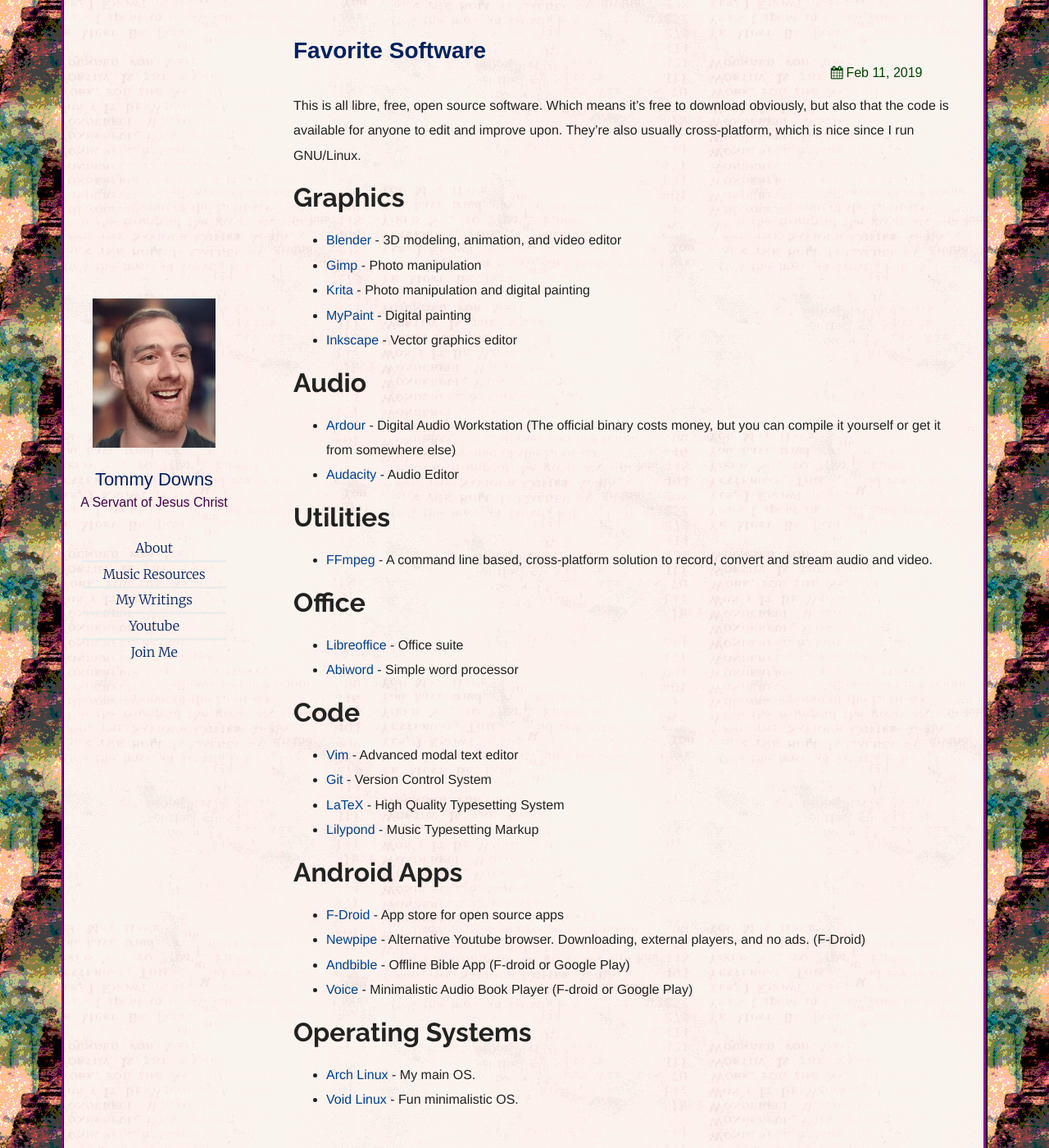
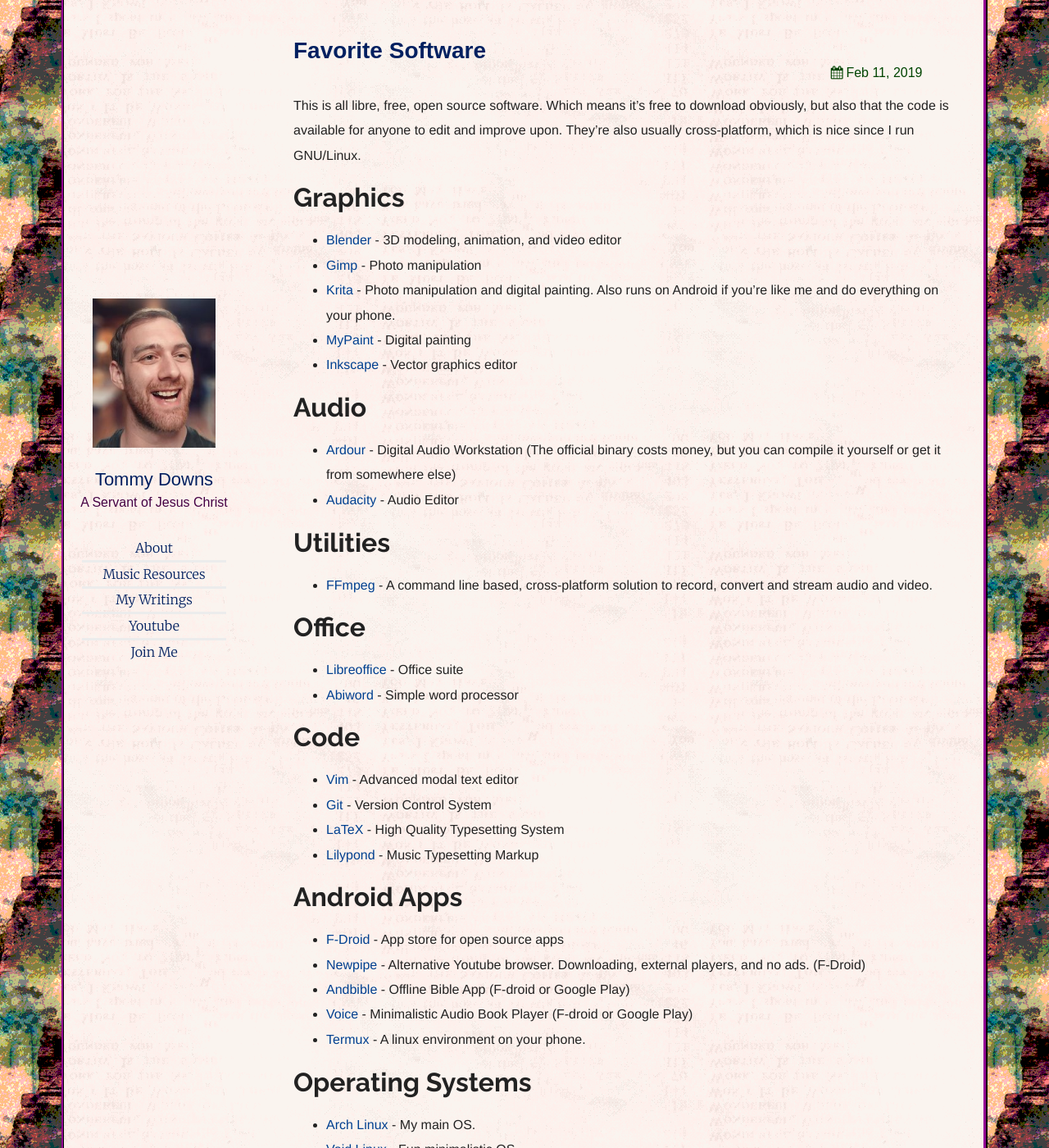
Before and after one commit to tnelsond/tnelsond, a Jekyll site: the page built from _posts/2019-02-11-favorite-software.md, in a window 1280 px wide and 1400 px high. Shown: the whole window at 82% size. Built offline with Jekyll 4.4.1, drawn with Linux system fonts in a browser that asks for light colours.

```diff
--- a/_posts/2019-02-11-favorite-software.md
+++ b/_posts/2019-02-11-favorite-software.md
@@ -11,7 +11,7 @@
 =====
 - [Blender](http://blender.org) - 3D modeling, animation, and video editor
 - [Gimp](http://gimp.org) - Photo manipulation
-- [Krita](http://krita.org) - Photo manipulation and digital painting
+- [Krita](http://krita.org) - Photo manipulation and digital painting. Also runs on Android if you're like me and do everything on your phone.
 - [MyPaint](http://mypaint.org) - Digital painting
 - [Inkscape](http://inkscape.org) - Vector graphics editor
 
@@ -42,6 +42,7 @@
 - [Newpipe](http://newpipe.schabi.org) - Alternative Youtube browser. Downloading, external players, and no ads. (F-Droid)
 - [Andbible](http://andbible.github.io) - Offline Bible App (F-droid or Google Play)
 - [Voice](http://github.com/PaulWoitaschek/Voice) - Minimalistic Audio Book Player (F-droid or Google Play)
+- [Termux](https://termux.dev/en/) - A linux environment on your phone.
 
 Operating Systems
 ====
```
Also changed, not shown: _posts/2022-04-28-khmer-year.md (+2 -0 lines).
